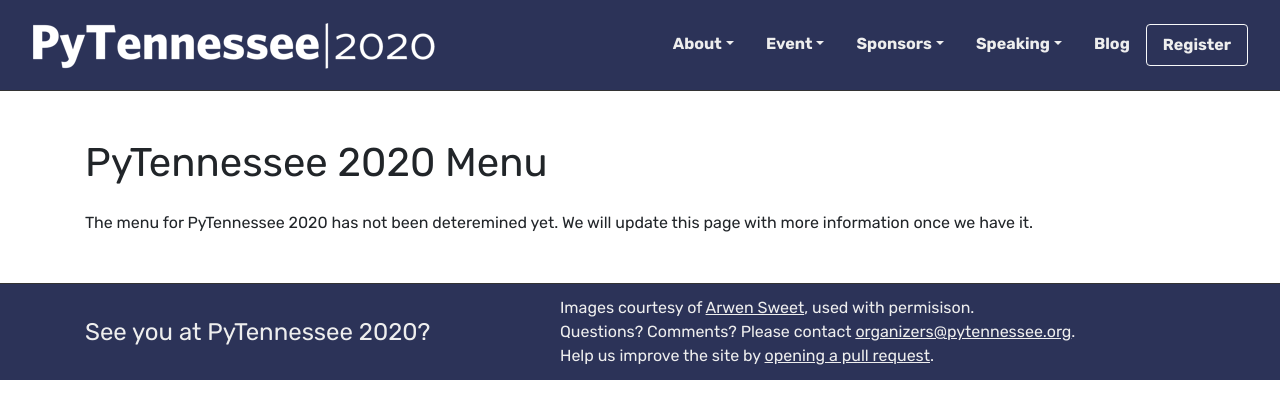
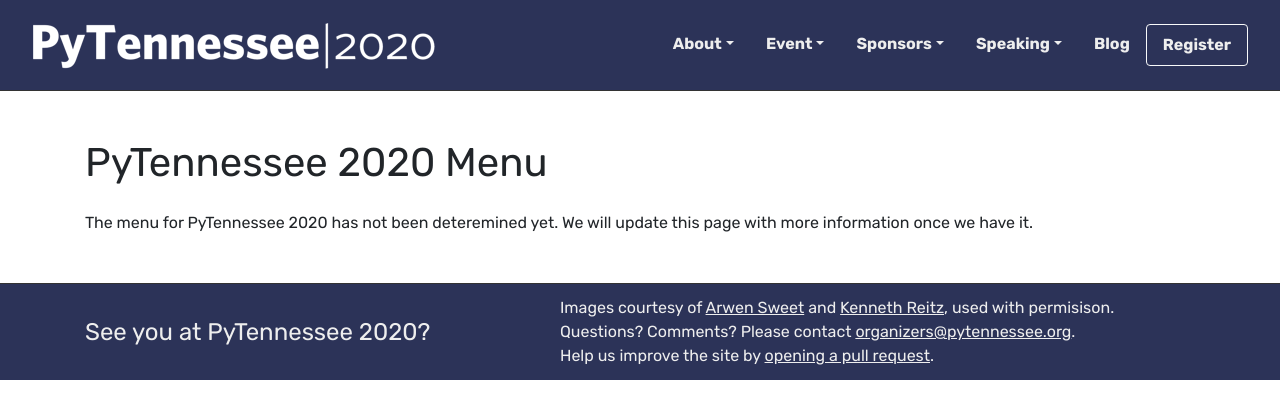
Before and after one commit to pytennessee/pytn-2020, a Jekyll site: the page built from schedule/menu.md, in a window 1280 px wide. Shown: the top 419 px of the page. Built offline with Jekyll 4.4.1, drawn with Linux system fonts in a browser that asks for light colours.

Commit message:
Update photo attribution in site footer

```diff
--- a/_includes/footer.html
+++ b/_includes/footer.html
@@ -5,7 +5,7 @@
         <h4 class="footer-title">See you at {{ site.data.event.name }}?</h4>
       </div>
       <div class="col">
-        <p>Images courtesy of <a href="https://novasnaps.wixsite.com/novaphotography">Arwen Sweet</a>, used with permisison.</p>
+        <p>Images courtesy of <a href="https://novasnaps.wixsite.com/novaphotography">Arwen Sweet</a> and <a href="https://www.kennethreitz.org/"">Kenneth Reitz</a>, used with permisison.</p>
         <p>Questions? Comments? Please contact <a href="mailto:organizers@pytennessee.org">organizers@pytennessee.org</a>.</p>
         <p>Help us improve the site by <a href="https://www.github.com/pytennessee/pytn-2020">opening a pull request</a>.</p>
       </div>
```
